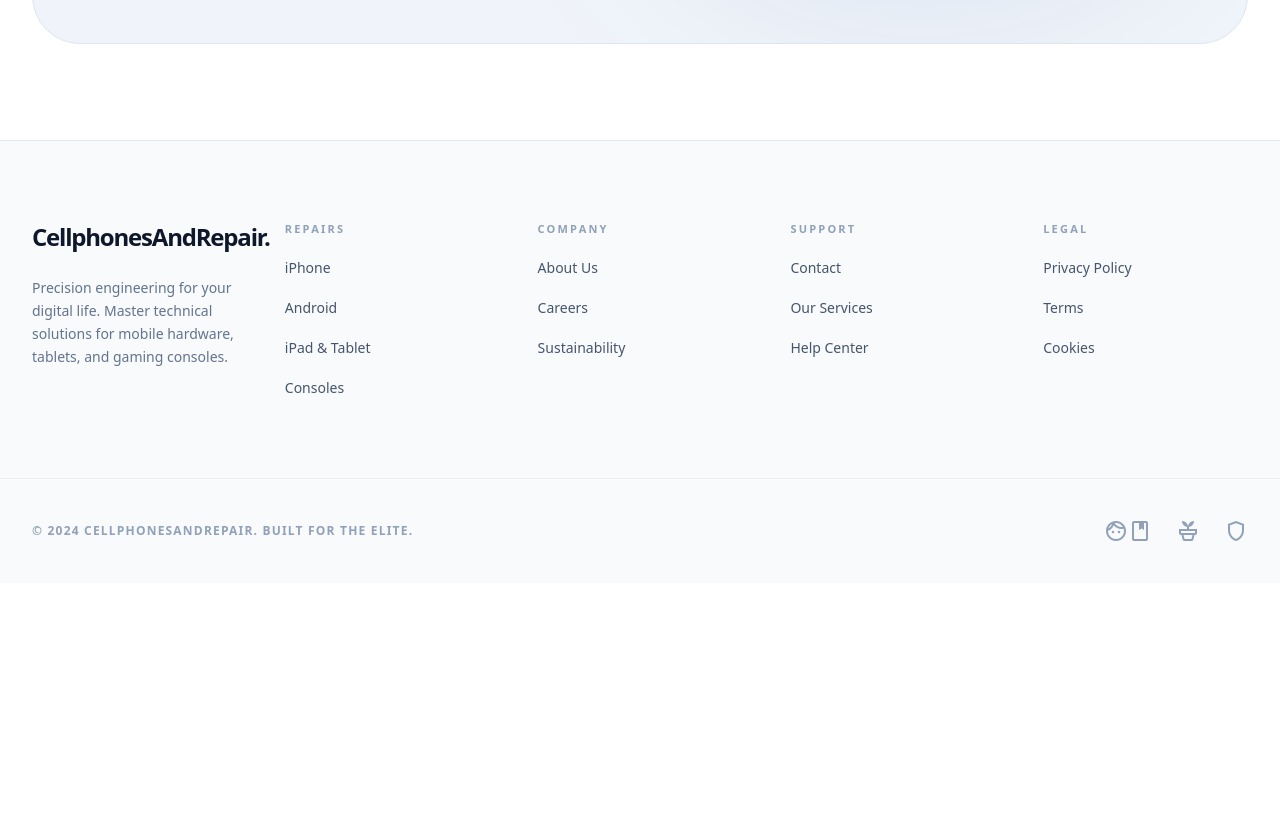
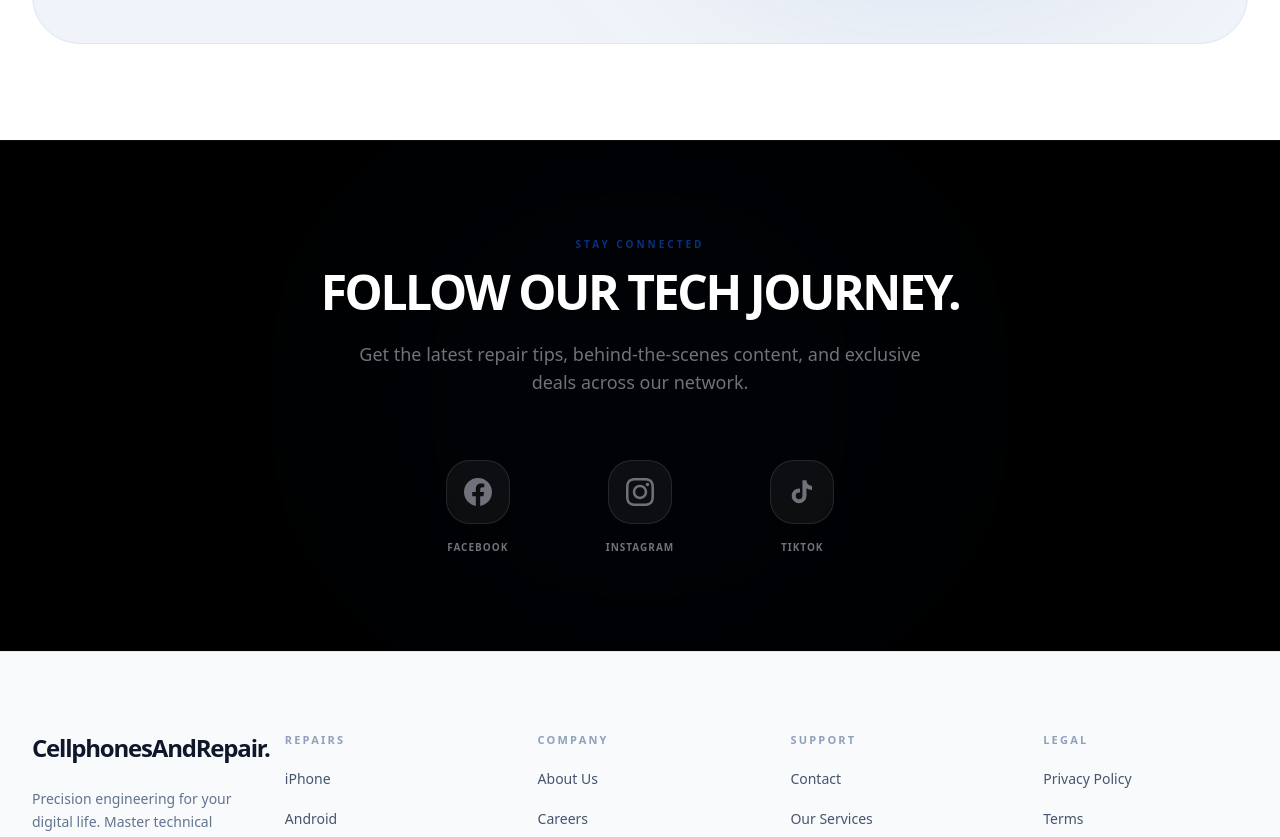
Before and after one commit to FlyPGppVz/PhonesAndRepairs-Final, a Next.js app: page / in a window 1280 px wide. Shown: the part 3050-3887 px from the top of the page. Before the commit the page ends 3633 px from the top, so only its background shows below. Built offline with nearby package versions, Linux system fonts and the light colour scheme.

Commit message:
feat: restore social media links (Facebook, Instagram, TikTok) with legacy handles and icons

```diff
--- a/src/app/page.tsx
+++ b/src/app/page.tsx
@@ -2,6 +2,7 @@
 
 import React from 'react';
 import Link from 'next/link';
+import SocialLinks from '@/components/SocialLinks';
 
 export default function Home() {
   return (
@@ -208,6 +209,9 @@
           </div>
         </div>
       </section>
+
+      {/* Social Media Links Section */}
+      <SocialLinks />
     </main>
   );
 }
--- /dev/null
+++ b/src/components/SocialLinks.tsx
@@ -0,0 +1,71 @@
+'use client';
+
+import React from 'react';
+
+export default function SocialLinks() {
+  return (
+    <section className="px-8 py-24 bg-black dark:bg-[#050505] overflow-hidden relative border-t border-white/5">
+      {/* Decorative background element */}
+      <div className="absolute top-1/2 left-1/2 -translate-x-1/2 -translate-y-1/2 w-[600px] h-[600px] bg-blue-600/5 blur-[120px] rounded-full pointer-events-none"></div>
+
+      <div className="max-w-[1440px] mx-auto text-center relative z-10">
+        <span className="text-blue-500 font-black tracking-[.3em] text-[10px] uppercase mb-4 block animate-in fade-in slide-in-from-bottom duration-700">
+          Stay Connected
+        </span>
+        <h2 className="text-4xl md:text-5xl font-black text-white mb-6 uppercase tracking-tighter animate-in fade-in slide-in-from-bottom duration-700 delay-100">
+          Follow our tech journey.
+        </h2>
+        <p className="text-zinc-500 text-lg font-medium max-w-xl mx-auto mb-16 animate-in fade-in slide-in-from-bottom duration-700 delay-200">
+          Get the latest repair tips, behind-the-scenes content, and exclusive deals across our network.
+        </p>
+
+        <div className="flex justify-center items-center gap-12 md:gap-24 animate-in fade-in slide-in-from-bottom duration-700 delay-300">
+          {/* Facebook */}
+          <a
+            href="https://www.facebook.com/p/Cellphones-and-Repairs-100076521337365/"
+            target="_blank"
+            rel="noopener noreferrer"
+            className="group flex flex-col items-center gap-4 text-zinc-500 hover:text-[#1877F2] transition-all duration-300 transform hover:-translate-y-2"
+          >
+            <div className="w-16 h-16 rounded-3xl bg-white/5 border border-white/10 flex items-center justify-center transition-all group-hover:bg-white/10 group-hover:border-[#1877F2]/30 group-hover:shadow-[0_0_30px_rgba(24,119,242,0.2)]">
+              <svg width="28" height="28" viewBox="0 0 24 24" fill="currentColor">
+                <path d="M24 12.073c0-6.627-5.373-12-12-12s-12 5.373-12 12c0 5.99 4.388 10.954 10.125 11.854v-8.385H7.078v-3.47h3.047V9.43c0-3.007 1.792-4.669 4.533-4.669 1.312 0 2.686.235 2.686.235v2.953H15.83c-1.491 0-1.956.925-1.956 1.874v2.25h3.328l-.532 3.47h-2.796v8.385C19.612 23.027 24 18.062 24 12.073z"/>
+              </svg>
+            </div>
+            <span className="text-[10px] font-black uppercase tracking-widest transition-colors">Facebook</span>
+          </a>
+
+          {/* Instagram */}
+          <a
+            href="https://www.instagram.com/cellphonesandrepairs/"
+            target="_blank"
+            rel="noopener noreferrer"
+            className="group flex flex-col items-center gap-4 text-zinc-500 hover:text-[#E1306C] transition-all duration-300 transform hover:-translate-y-2"
+          >
+            <div className="w-16 h-16 rounded-3xl bg-white/5 border border-white/10 flex items-center justify-center transition-all group-hover:bg-white/10 group-hover:border-[#E1306C]/30 group-hover:shadow-[0_0_30px_rgba(225,48,108,0.2)]">
+              <svg width="28" height="28" viewBox="0 0 24 24" fill="currentColor">
+                <path d="M12 2.163c3.204 0 3.584.012 4.85.07 3.252.148 4.771 1.691 4.919 4.919.058 1.265.069 1.645.069 4.849 0 3.205-.012 3.584-.069 4.849-.149 3.225-1.664 4.771-4.919 4.919-1.266.058-1.644.07-4.85.07-3.204 0-3.584-.012-4.849-.07-3.26-.149-4.771-1.699-4.919-4.92-.058-1.265-.07-1.644-.07-4.849 0-3.204.013-3.583.07-4.849.149-3.227 1.664-4.771 4.919-4.919 1.266-.057 1.645-.069 4.849-.069zm0-2.163c-3.259 0-3.667.014-4.947.072-4.358.2-6.78 2.618-6.98 6.98-.059 1.281-.073 1.689-.073 4.948 0 3.259.014 3.668.072 4.948.2 4.358 2.618 6.78 6.98 6.98 1.281.058 1.689.072 4.948.072 3.259 0 3.668-.014 4.948-.072 4.354-.2 6.782-2.618 6.979-6.98.059-1.28.073-1.689.073-4.948 0-3.259-.014-3.667-.072-4.947-.196-4.354-2.617-6.78-6.979-6.98-1.281-.059-1.69-.073-4.949-.073zm0 5.838c-3.403 0-6.162 2.759-6.162 6.162s2.759 6.163 6.162 6.163 6.162-2.759 6.162-6.163c0-3.403-2.759-6.162-6.162-6.162zm0 10.162c-2.209 0-4-1.79-4-4 0-2.209 1.791-4 4-4s4 1.791 4 4c0 2.21-1.791 4-4 4zm6.406-11.845c-.796 0-1.441.645-1.441 1.44s.645 1.44 1.441 1.44c.795 0 1.439-.645 1.439-1.44s-.644-1.44-1.439-1.44z"/>
+              </svg>
+            </div>
+            <span className="text-[10px] font-black uppercase tracking-widest transition-colors">Instagram</span>
+          </a>
+
+          {/* TikTok */}
+          <a
+            href="https://www.tiktok.com/@cellphonesrepairs7"
+            target="_blank"
+            rel="noopener noreferrer"
+            className="group flex flex-col items-center gap-4 text-zinc-500 hover:text-white transition-all duration-300 transform hover:-translate-y-2"
+          >
+            <div className="w-16 h-16 rounded-3xl bg-white/5 border border-white/10 flex items-center justify-center transition-all group-hover:bg-white/10 group-hover:border-white/30 group-hover:shadow-[0_0_30px_rgba(255,255,255,0.1)]">
+              <svg width="28" height="28" viewBox="0 0 24 24" fill="currentColor">
+                <path d="M19.59 6.69a4.83 4.83 0 01-3.77-4.25V2h-3.45v13.67a2.89 2.89 0 01-2.88 2.5 2.89 2.89 0 01-2.89-2.89 2.89 2.89 0 012.89-2.89c.28 0 .54.04.79.1V9.01a6.33 6.33 0 00-.79-.05 6.34 6.34 0 00-6.34 6.34 6.34 6.34 0 006.34 6.34 6.34 6.34 0 006.33-6.34V8.69a8.18 8.18 0 004.78 1.52V6.76a4.84 4.84 0 01-1.01-.07z"/>
+              </svg>
+            </div>
+            <span className="text-[10px] font-black uppercase tracking-widest transition-colors">TikTok</span>
+          </a>
+        </div>
+      </div>
+    </section>
+  );
+}
```
